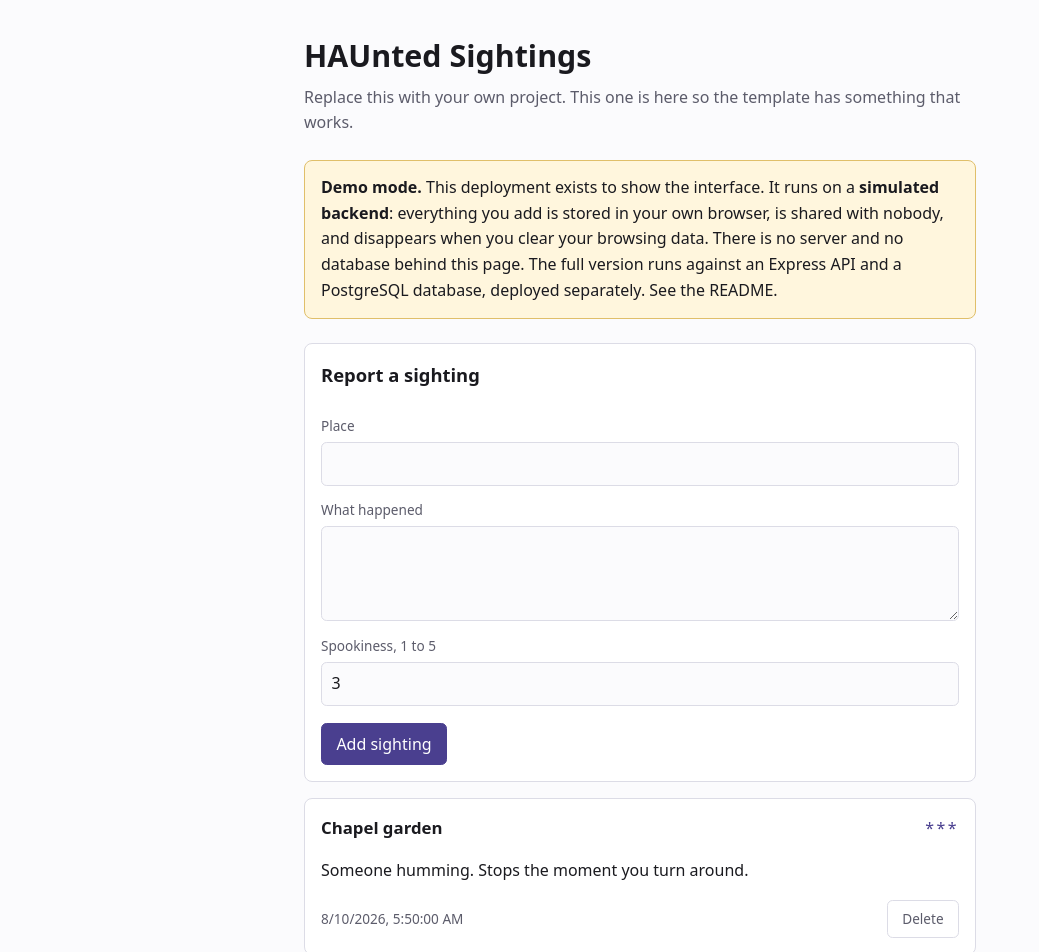
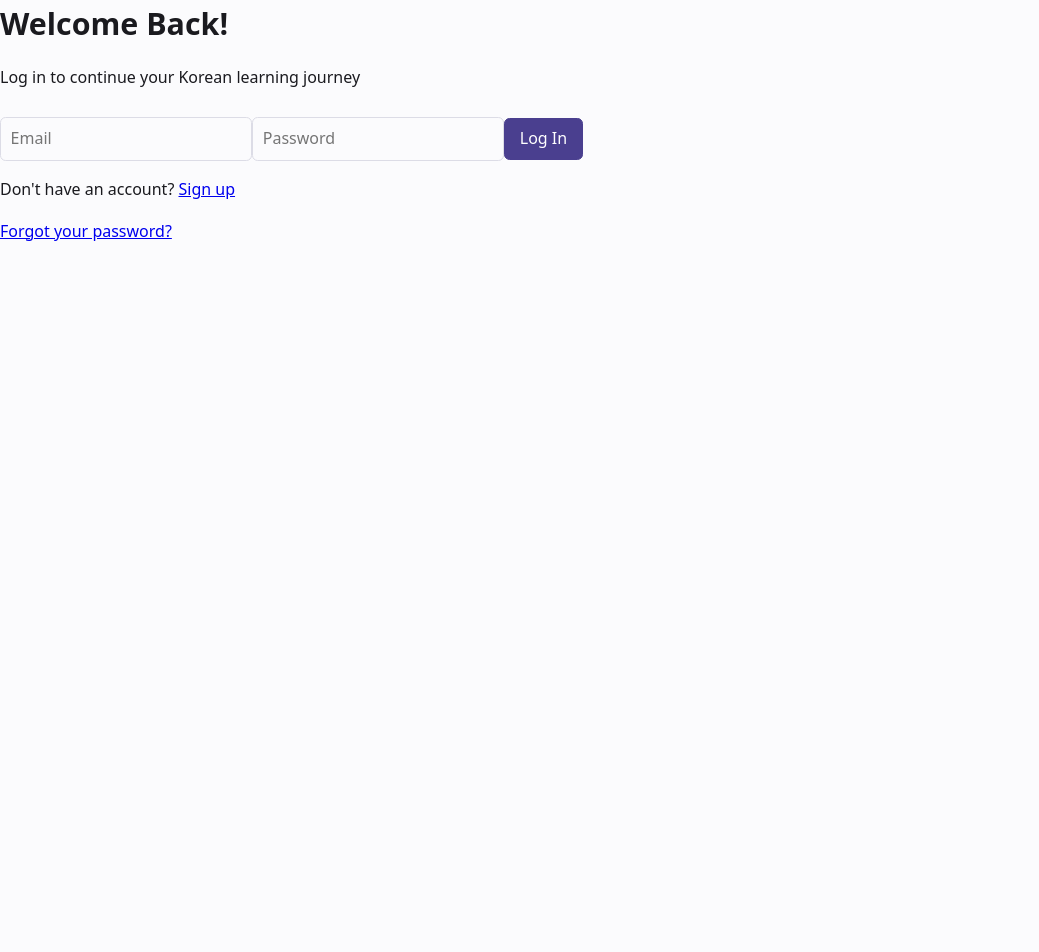
Before and after one commit to rdAlva/Haneul-Hangye, a React (Vite) app in the folder client/: page / in a window 1280 px wide. Shown: the top 952 px of the page, without its empty margins (0-1039 px from the left). After the commit the page ends 800 px from the top, so only its background shows below. Built offline with nearby package versions, Linux system fonts and the light colour scheme; no server answers.

Commit message:
Update App.jsx

```diff
--- a/client/src/App.jsx
+++ b/client/src/App.jsx
@@ -1,169 +1,32 @@
-import { useEffect, useState } from 'react'
-import { listSightings, createSighting, deleteSighting } from './api'
-import DemoNotice from './components/DemoNotice.jsx'
+import { BrowserRouter, Routes, Route } from "react-router-dom";
+import Dashboard from "./pages/Dashboard";
+import Login from "./pages/Login";
+import Register from "./pages/Register";
+import ForgotPassword from "./pages/ForgotPassword";
+import ProtectedRoute from "./components/ProtectedRoute";
+import Sessions from "./pages/Sessions";
 
-// A deliberately small working app. Replace all of it with your own project.
-//
-// What is worth keeping is the SHAPE: four states rather than two, a loading
-// message that admits a free-tier server can be slow to wake, and errors that
-// say something rather than rendering an empty list.
+function App() {
+  return (
+    <BrowserRouter>
+      <Routes>
+        <Route path="/" element={<Login />} />
+        <Route path="/register" element={<Register />} />
+        <Route path="/forgot-password" element={<ForgotPassword />} />
 
-const EMPTY_FORM = { place: '', description: '', spookiness: 3 }
+        <Route path="/sessions" element={<Sessions />} />
 
-export default function App() {
-  const [status, setStatus] = useState('loading')   // loading | ready | error
-  const [rows, setRows] = useState([])
-  const [error, setError] = useState(null)
-  const [slow, setSlow] = useState(false)
-  const [form, setForm] = useState(EMPTY_FORM)
-  const [saving, setSaving] = useState(false)
+        <Route
+          path="/dashboard"
+          element={
+            <ProtectedRoute>
+              <Dashboard />
+            </ProtectedRoute>
+          }
+        />
+      </Routes>
+    </BrowserRouter>
+  );
+}
 
-  async function load() {
-    setStatus('loading')
-    setError(null)
-
-    // A free-tier API sleeps. If this is taking a while, say so rather than
-    // spinning silently, which looks broken. See page 6.
-    const timer = setTimeout(() => setSlow(true), 3000)
-
-    try {
-      setRows(await listSightings())
-      setStatus('ready')
-    } catch (caught) {
-      setError(caught)
-      setStatus('error')
-    } finally {
-      clearTimeout(timer)
-      setSlow(false)
-    }
-  }
-
-  useEffect(() => {
-    load()
-  }, [])
-
-  async function handleSubmit(event) {
-    event.preventDefault()
-    if (!form.place.trim()) return
-
-    setSaving(true)
-    try {
-      const created = await createSighting({
-        place: form.place.trim(),
-        description: form.description.trim(),
-        spookiness: Number(form.spookiness),
-      })
-      setRows([created, ...rows])
-      setForm(EMPTY_FORM)
-    } catch (caught) {
-      setError(caught)
-    } finally {
-      setSaving(false)
-    }
-  }
-
-  async function handleDelete(id) {
-    const previous = rows
-    setRows(rows.filter((row) => row.id !== id))   // optimistic
-    try {
-      await deleteSighting(id)
-    } catch (caught) {
-      setRows(previous)                            // put it back on failure
-      setError(caught)
-    }
-  }
-
-  return (
-    <div className="page">
-      <header>
-        <h1>HAUnted Sightings</h1>
-        <p className="lede">
-          Replace this with your own project. This one is here so the template
-          has something that works.
-        </p>
-      </header>
-
-      <DemoNotice />
-
-      {error && (
-        <p className="error" role="alert">
-          {error.message} <button onClick={load}>Try again</button>
-        </p>
-      )}
-
-      <form onSubmit={handleSubmit} className="card">
-        <h2>Report a sighting</h2>
-
-        <label htmlFor="place">Place</label>
-        <input
-          id="place"
-          value={form.place}
-          onChange={(event) => setForm({ ...form, place: event.target.value })}
-          maxLength={120}
-          required
-        />
-
-        <label htmlFor="description">What happened</label>
-        <textarea
-          id="description"
-          value={form.description}
-          onChange={(event) => setForm({ ...form, description: event.target.value })}
-          maxLength={2000}
-          rows={3}
-        />
-
-        <label htmlFor="spookiness">Spookiness, 1 to 5</label>
-        <input
-          id="spookiness"
-          type="number"
-          min="1"
-          max="5"
-          value={form.spookiness}
-          onChange={(event) => setForm({ ...form, spookiness: event.target.value })}
-          required
-        />
-
-        <button type="submit" disabled={saving}>
-          {saving ? 'Saving...' : 'Add sighting'}
-        </button>
-      </form>
-
-      {/* Four states. Empty and error are different things and must not look
-          the same: an empty list means "nothing here yet", an error means
-          "we could not find out". */}
-      {status === 'loading' && (
-        <p className="muted">
-          Loading{slow ? '. The server may be waking up, which can take up to a minute.' : '...'}
-        </p>
-      )}
-
-      {status === 'ready' && rows.length === 0 && (
-        <p className="muted">No sightings reported yet. Add the first one above.</p>
-      )}
-
-      {status === 'ready' && rows.length > 0 && (
-        <ul className="list">
-          {rows.map((row) => (
-            <li key={row.id} className="card">
-              <div className="row-head">
-                <h3>{row.place}</h3>
-                <span className="spooky" aria-label={`Spookiness ${row.spookiness} of 5`}>
-                  {'*'.repeat(row.spookiness)}
-                </span>
-              </div>
-              {row.description
-                ? <p>{row.description}</p>
-                : <p className="muted">No description given.</p>}
-              <footer>
-                <time dateTime={row.reported_at}>
-                  {new Date(row.reported_at).toLocaleString()}
-                </time>
-                <button onClick={() => handleDelete(row.id)}>Delete</button>
-              </footer>
-            </li>
-          ))}
-        </ul>
-      )}
-    </div>
-  )
-}
+export default App;
```
